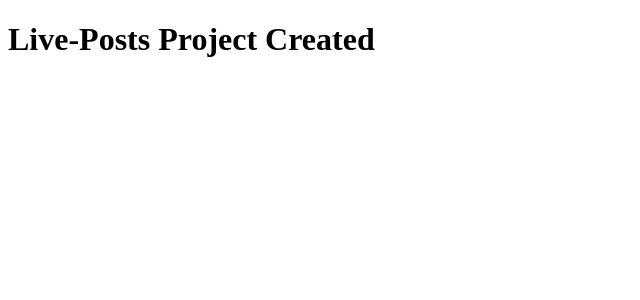
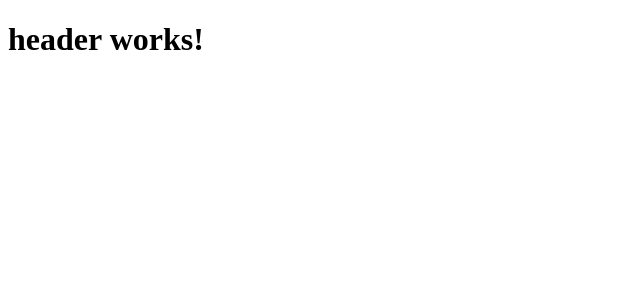
Before and after one commit to mrsksir/live-posts, an Angular app: page / in a window 1280 px wide. Shown: the top 300 px of the page, without its empty margins (0-640 px from the left). Built offline with nearby package versions, Linux system fonts and the light colour scheme.

Commit message:
Added header component into app component

```diff
--- a/src/app/app.component.html
+++ b/src/app/app.component.html
@@ -1 +1 @@
-<h1>Live-Posts Project Created</h1>
+<app-header></app-header>
--- a/src/app/header/header.component.html
+++ b/src/app/header/header.component.html
@@ -1 +1 @@
-<p>header works!</p>
+<h1>header works!</h1>
```
